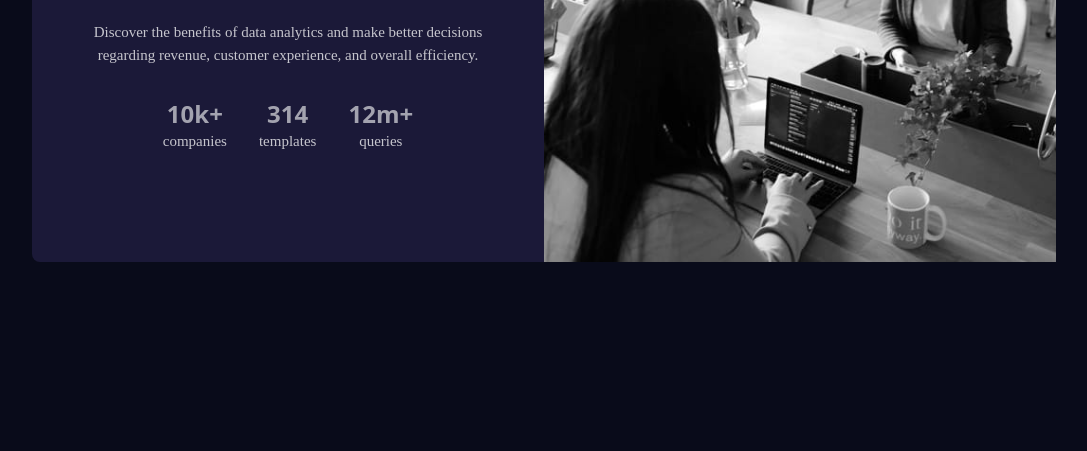
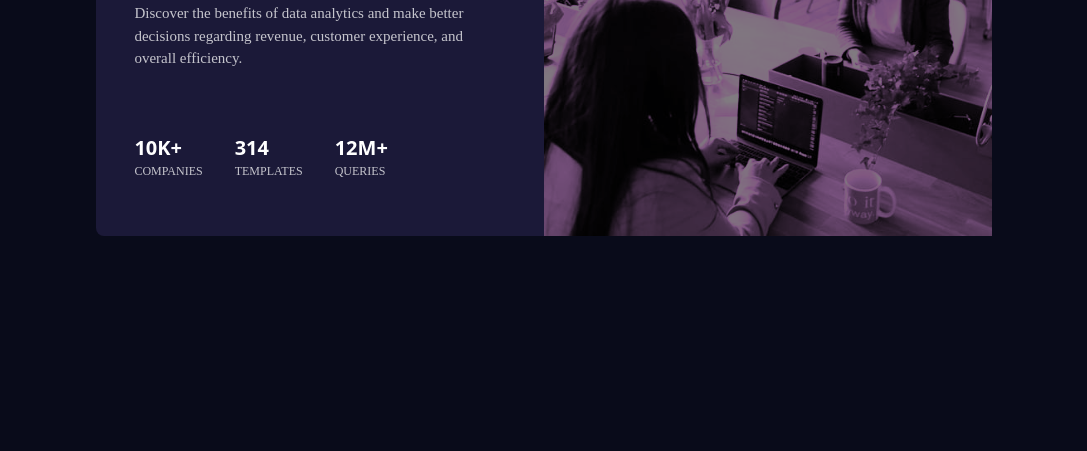
Before and after one commit to LiedsonFranco/Stats-preview-card, a plain HTML site: page index.html in a window 1280 px wide. Shown: the part 349-800 px from the top of the page, without its empty margins (96-1183 px from the left). Drawn offline with Linux system fonts and the light colour scheme; a web font is replaced by a local one.

Commit message:
Challenge completed

```diff
--- a/index.html
+++ b/index.html
@@ -21,42 +21,42 @@
 </head>
 <body class="bg-main-background h-screen flex justify-center items-center my-24 md:my-0">
 
-  <main class="bg-card-background w-[80%] rounded-lg text-center md:grid md:grid-cols-2">
-    <img src="images/image-header-mobile.jpg" alt="img" class="mb-10 md:mb-0 w-full rounded-t-lg hidden" style="display: none;">
+  <main class="bg-card-background w-[90%] md:w-[70%] rounded-lg text-center md:grid md:grid-cols-2 md:text-left">
+    <img src="images/image-header-mobile.jpg" alt="img" class="mb-10 md:mb-0 w-full rounded-t-lg md:hidden" style="filter: sepia(70%) saturate(250%) hue-rotate(245deg) brightness(50%) contrast(100%);">
 
-    <div class="w-[90%] mx-auto p-4 flex flex-col justify-center items-center">
-      <h1 class="text-main-paragraph text-2xl font-bold">
+      <div class="w-[90%] mx-auto p-4 flex flex-col justify-center md:items-start items-center">
+      <h1 class="text-white text-2xl md:text-3xl font-bold">
         Get <span class="text-accent">insights</span> that help your business grow.
       </h1>
 
-      <p class="text-main-paragraph text-[15px] my-5">
+      <p class="text-main-paragraph text-[15px] my-5 md:text-left">
         Discover the benefits of data analytics and make better decisions regarding revenue, customer
         experience, and overall efficiency.
       </p>
 
-      <ul class="flex justify-around items-center gap-x-8">
+      <ul class="flex justify-around items-center gap-x-8 mt-8 uppercase">
         <li class="my-3">
-          <h2 class="text-stat-headings text-2xl font-bold">
+          <h2 class="text-white text-xl font-bold">
             10k+
           </h2>
-          <p class="text-main-paragraph text-[15px]">companies</p>
+          <p class="text-main-paragraph text-[12px]">companies</p>
         </li>
         <li class="my-3">
-          <h2 class="text-stat-headings text-2xl font-bold">
+          <h2 class="text-white text-xl font-bold">
             314
           </h2>
-          <p class="text-main-paragraph text-[15px]">templates</p>
+          <p class="text-main-paragraph text-[12px]">templates</p>
         </li>
         <li class="my-3">
-          <h2 class="text-stat-headings text-2xl font-bold">
-            12m+
+          <h2 class="text-white text-xl font-bold">
+            12M+
           </h2>
-          <p class="text-main-paragraph text-[15px]">queries</p>
+          <p class="text-main-paragraph text-[12px]">queries</p>
         </li>
       </ul>
     </div>
 
-    <img src="images/image-header-desktop.jpg" alt="img" class="mb-10 md:mb-0 w-full rounded-t-lg ">
+    <img src="images/image-header-desktop.jpg" alt="img" class="mb-10 md:mb-0 w-full rounded-t-lg hidden md:block" style="filter: sepia(70%) saturate(250%) hue-rotate(245deg) brightness(50%) contrast(100%);">
   </main>
 
 </body>
```
Also changed, not shown: css/style.css.
